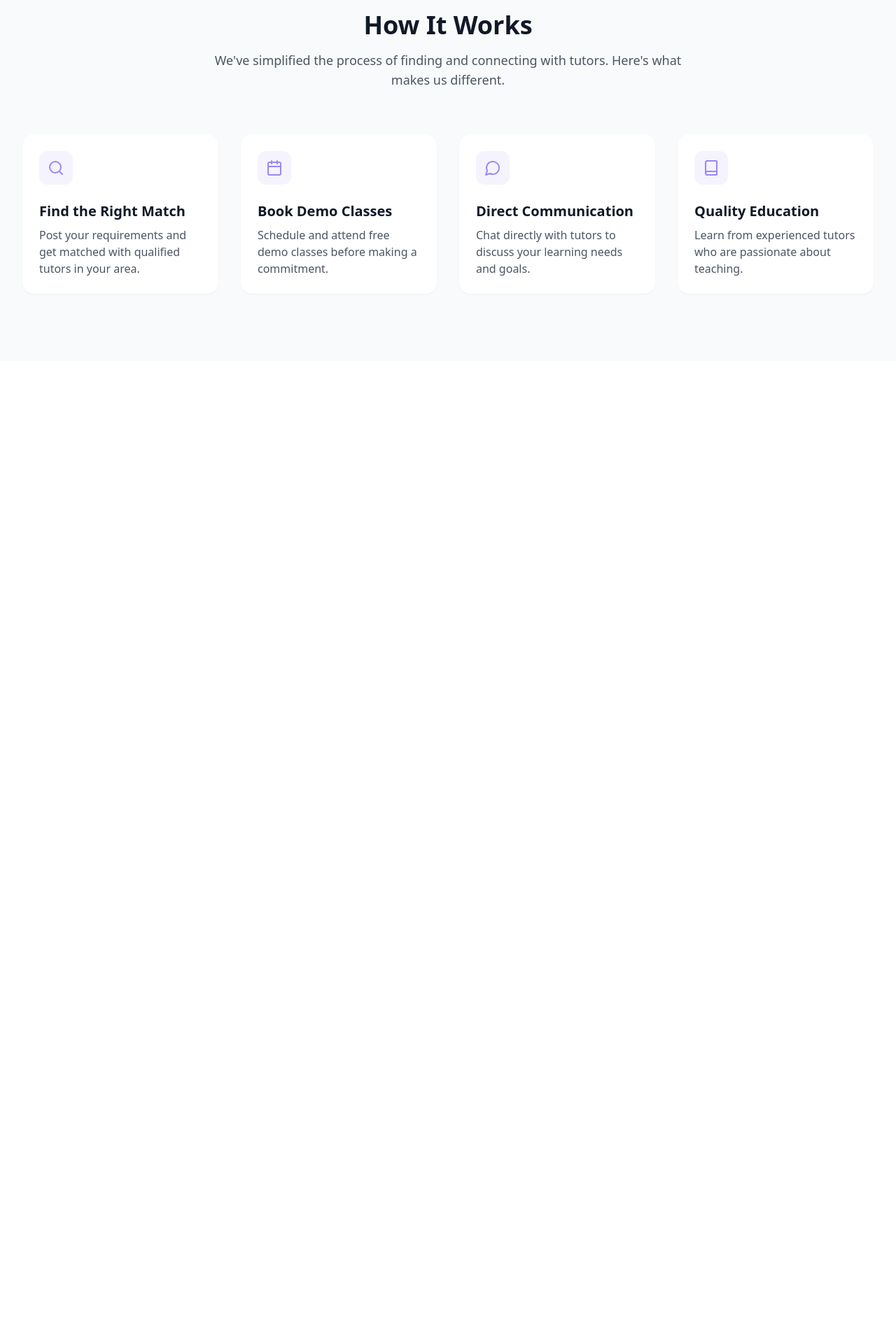
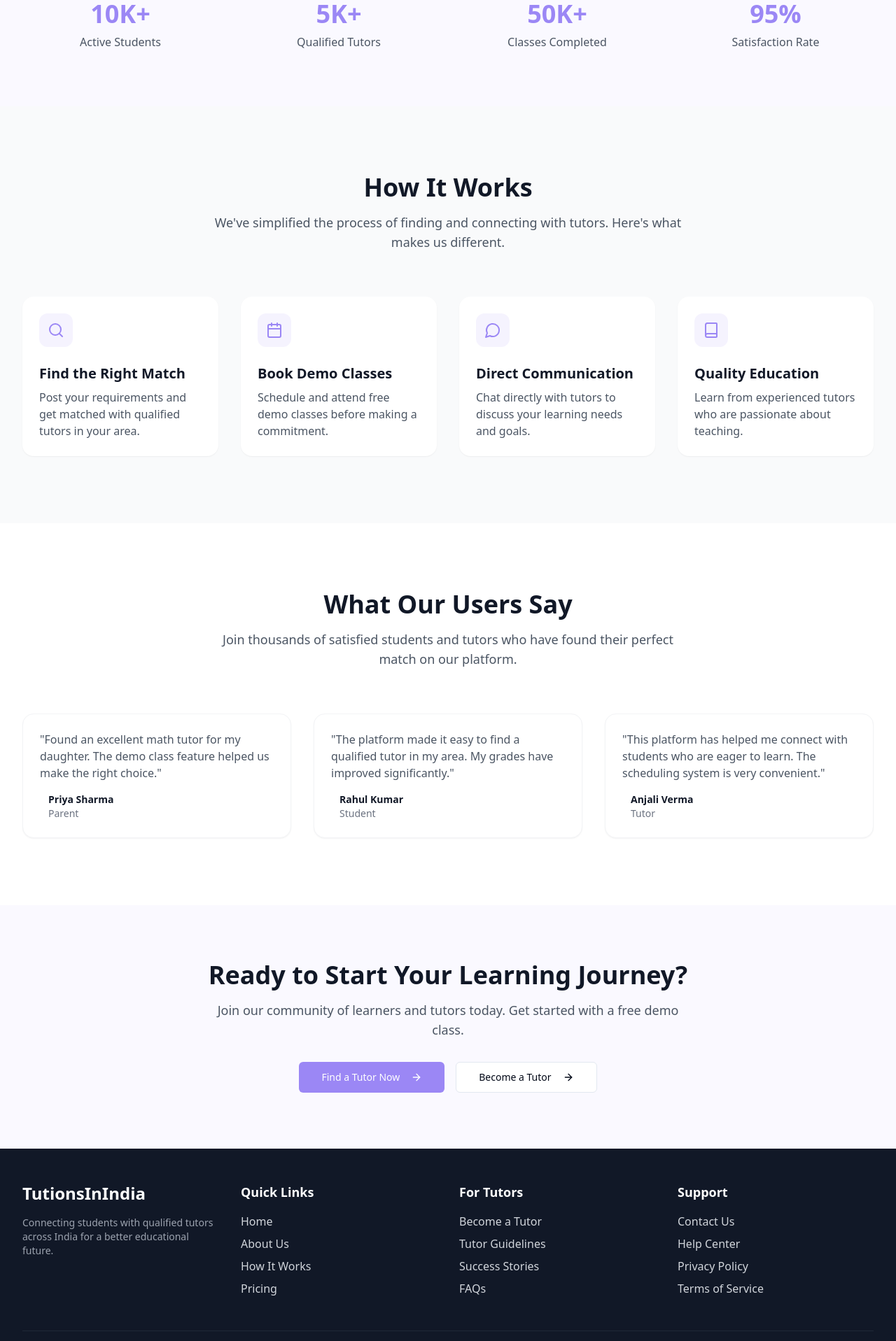
Before and after one commit to tuitionsinindia/tuitionsinindia, a React (Vite) app: page / in a window 1280 px wide. Shown: the part 880-2797 px from the top of the page at 70% size. Before the commit the page ends 1396 px from the top, so only its background shows below. Built offline with nearby package versions, Linux system fonts and the light colour scheme.

Commit message:
Add landing page sections
Add sections to the landing page similar to tuitionsinindia.com and include a footer.

```diff
--- /dev/null
+++ b/src/components/sections/cta.tsx
@@ -0,0 +1,28 @@
+
+import { Button } from "../ui/button";
+import { ArrowRight } from "lucide-react";
+
+export const CTA = () => {
+  return (
+    <section className="py-20 bg-primary/5">
+      <div className="max-w-7xl mx-auto px-4 sm:px-6 lg:px-8 text-center">
+        <h2 className="text-3xl sm:text-4xl font-bold text-gray-900 mb-4">
+          Ready to Start Your Learning Journey?
+        </h2>
+        <p className="text-lg text-gray-600 mb-8 max-w-2xl mx-auto">
+          Join our community of learners and tutors today. Get started with a free demo class.
+        </p>
+        <div className="flex flex-col sm:flex-row gap-4 justify-center">
+          <Button size="lg" className="group">
+            Find a Tutor Now
+            <ArrowRight className="ml-2 h-4 w-4 group-hover:translate-x-1 transition-transform" />
+          </Button>
+          <Button size="lg" variant="outline" className="group">
+            Become a Tutor
+            <ArrowRight className="ml-2 h-4 w-4 group-hover:translate-x-1 transition-transform" />
+          </Button>
+        </div>
+      </div>
+    </section>
+  );
+};
--- /dev/null
+++ b/src/components/sections/footer.tsx
@@ -0,0 +1,47 @@
+
+export const Footer = () => {
+  return (
+    <footer className="bg-gray-900 text-gray-300">
+      <div className="max-w-7xl mx-auto px-4 sm:px-6 lg:px-8 py-12">
+        <div className="grid grid-cols-2 md:grid-cols-4 gap-8">
+          <div className="col-span-2 md:col-span-1">
+            <h3 className="text-2xl font-bold text-white mb-4">TutionsInIndia</h3>
+            <p className="text-sm text-gray-400">
+              Connecting students with qualified tutors across India for a better educational future.
+            </p>
+          </div>
+          <div>
+            <h4 className="text-lg font-semibold text-white mb-4">Quick Links</h4>
+            <ul className="space-y-2">
+              <li><a href="#" className="hover:text-primary transition-colors">Home</a></li>
+              <li><a href="#" className="hover:text-primary transition-colors">About Us</a></li>
+              <li><a href="#" className="hover:text-primary transition-colors">How It Works</a></li>
+              <li><a href="#" className="hover:text-primary transition-colors">Pricing</a></li>
+            </ul>
+          </div>
+          <div>
+            <h4 className="text-lg font-semibold text-white mb-4">For Tutors</h4>
+            <ul className="space-y-2">
+              <li><a href="#" className="hover:text-primary transition-colors">Become a Tutor</a></li>
+              <li><a href="#" className="hover:text-primary transition-colors">Tutor Guidelines</a></li>
+              <li><a href="#" className="hover:text-primary transition-colors">Success Stories</a></li>
+              <li><a href="#" className="hover:text-primary transition-colors">FAQs</a></li>
+            </ul>
+          </div>
+          <div>
+            <h4 className="text-lg font-semibold text-white mb-4">Support</h4>
+            <ul className="space-y-2">
+              <li><a href="#" className="hover:text-primary transition-colors">Contact Us</a></li>
+              <li><a href="#" className="hover:text-primary transition-colors">Help Center</a></li>
+              <li><a href="#" className="hover:text-primary transition-colors">Privacy Policy</a></li>
+              <li><a href="#" className="hover:text-primary transition-colors">Terms of Service</a></li>
+            </ul>
+          </div>
+        </div>
+        <div className="border-t border-gray-800 mt-12 pt-8 text-center text-sm">
+          <p>&copy; {new Date().getFullYear()} TutionsInIndia. All rights reserved.</p>
+        </div>
+      </div>
+    </footer>
+  );
+};
--- /dev/null
+++ b/src/components/sections/stats.tsx
@@ -0,0 +1,27 @@
+
+export const Stats = () => {
+  return (
+    <section className="py-20 bg-primary/5">
+      <div className="max-w-7xl mx-auto px-4 sm:px-6 lg:px-8">
+        <div className="grid grid-cols-2 md:grid-cols-4 gap-8 text-center">
+          <div className="space-y-2">
+            <h3 className="text-4xl font-bold text-primary">10K+</h3>
+            <p className="text-gray-600">Active Students</p>
+          </div>
+          <div className="space-y-2">
+            <h3 className="text-4xl font-bold text-primary">5K+</h3>
+            <p className="text-gray-600">Qualified Tutors</p>
+          </div>
+          <div className="space-y-2">
+            <h3 className="text-4xl font-bold text-primary">50K+</h3>
+            <p className="text-gray-600">Classes Completed</p>
+          </div>
+          <div className="space-y-2">
+            <h3 className="text-4xl font-bold text-primary">95%</h3>
+            <p className="text-gray-600">Satisfaction Rate</p>
+          </div>
+        </div>
+      </div>
+    </section>
+  );
+};
--- /dev/null
+++ b/src/components/sections/testimonials.tsx
@@ -0,0 +1,50 @@
+
+export const Testimonials = () => {
+  return (
+    <section className="py-24 bg-white">
+      <div className="max-w-7xl mx-auto px-4 sm:px-6 lg:px-8">
+        <div className="text-center mb-16">
+          <h2 className="text-3xl sm:text-4xl font-bold text-gray-900 mb-4">
+            What Our Users Say
+          </h2>
+          <p className="text-lg text-gray-600 max-w-2xl mx-auto">
+            Join thousands of satisfied students and tutors who have found their perfect match on our platform.
+          </p>
+        </div>
+
+        <div className="grid grid-cols-1 md:grid-cols-3 gap-8">
+          {[
+            {
+              name: "Priya Sharma",
+              role: "Parent",
+              content: "Found an excellent math tutor for my daughter. The demo class feature helped us make the right choice.",
+            },
+            {
+              name: "Rahul Kumar",
+              role: "Student",
+              content: "The platform made it easy to find a qualified tutor in my area. My grades have improved significantly.",
+            },
+            {
+              name: "Anjali Verma",
+              role: "Tutor",
+              content: "This platform has helped me connect with students who are eager to learn. The scheduling system is very convenient.",
+            },
+          ].map((testimonial) => (
+            <div
+              key={testimonial.name}
+              className="bg-white p-6 rounded-2xl shadow-sm hover:shadow-md transition-shadow duration-300 border border-gray-100"
+            >
+              <p className="text-gray-600 mb-4">&quot;{testimonial.content}&quot;</p>
+              <div className="flex items-center">
+                <div className="ml-3">
+                  <p className="text-sm font-semibold text-gray-900">{testimonial.name}</p>
+                  <p className="text-sm text-gray-500">{testimonial.role}</p>
+                </div>
+              </div>
+            </div>
+          ))}
+        </div>
+      </div>
+    </section>
+  );
+};
--- a/src/pages/Index.tsx
+++ b/src/pages/Index.tsx
@@ -2,13 +2,21 @@
 import { Navbar } from "@/components/ui/navbar";
 import { Hero } from "@/components/sections/hero";
 import { Features } from "@/components/sections/features";
+import { Stats } from "@/components/sections/stats";
+import { Testimonials } from "@/components/sections/testimonials";
+import { CTA } from "@/components/sections/cta";
+import { Footer } from "@/components/sections/footer";
 
 const Index = () => {
   return (
     <div className="min-h-screen bg-white">
       <Navbar />
       <Hero />
+      <Stats />
       <Features />
+      <Testimonials />
+      <CTA />
+      <Footer />
     </div>
   );
 };
```
